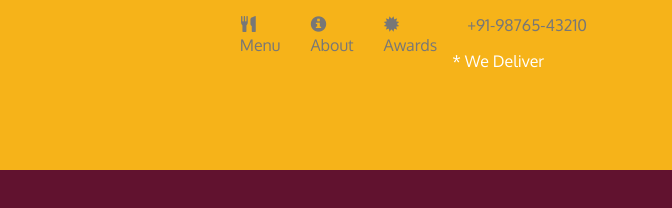
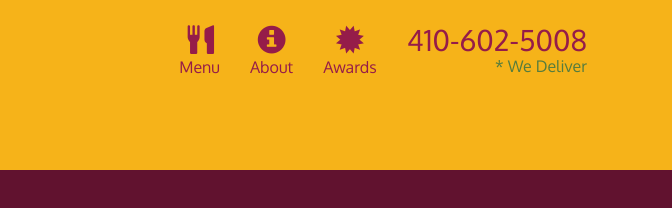
Before and after one commit to sushovit29/coursera_HTML_CSS_JS, a plain HTML site: page restaurant/index.html in a window 1280 px wide. Shown: the full height of the page, 608-1280 px from the left. Drawn offline with nearby package versions, Linux system fonts and the light colour scheme.

Commit message:
adding navigation bar to website

```diff
--- a/restaurant/css/styles.css
+++ b/restaurant/css/styles.css
@@ -34,18 +34,51 @@ body {
   margin-bottom: 0;
   line-height: .75;
 }
-
 .navbar-brand a:hover, .navbar-brand a:focus {
   text-decoration: none;
 }
-
-.navbar-brand p { /* kosher cert */
+.navbar-brand p { /* Kosher cert */
   color: #000;
   text-transform: uppercase;
   font-size: .7em;
   margin-top: 15px;
 }
-
-.navbar-brand p span{ /* Star-K */
+.navbar-brand p span { /* Star-K */
   vertical-align: middle;
 }
+
+#nav-list {
+  margin-top: 10px;
+}
+#nav-list a {
+  color: #951C49;
+  text-align: center;
+}
+#nav-list a:hover {
+  background: #E7E7E7;
+}
+#nav-list a span {
+  font-size: 1.8em;
+}
+
+#phone {
+  margin-top: 5px;
+}
+#phone a { /* Phone number */
+  text-align: right;
+  padding-bottom: 0;
+}
+#phone div { /* We Deliver */
+  color: #557c3e;
+  text-align: right;
+  padding-right: 15px;
+}
+
+.navbar-header button.navbar-toggle, .navbar-header .icon-bar {
+  border: 1px solid #61122f;
+}
+.navbar-header button.navbar-toggle {
+  clear: both;
+  margin-top: -30px;
+}
+/* END HEADER */
--- a/restaurant/index.html
+++ b/restaurant/index.html
@@ -3,9 +3,6 @@
   <head>
     <meta charset="utf-8">
     <meta http-equiv="X-UA-Compatible" content="IE=edge">
-	<meta name="keywords" content="restaurant, chinese">
-    <meta name="description" content="Menu page for XYZ restaurant">
-    <meta name="author" content="Sushovit Razdan">
     <meta name="viewport" content="width=device-width, initial-scale=1">
     <title>David Chu's China Bistro</title>
     <link rel="stylesheet" href="css/bootstrap.min.css">
@@ -53,21 +50,19 @@
                 <span class="glyphicon glyphicon-certificate"></span><br class="hidden-xs"> Awards</a>
             </li>
             <li id="phone" class="hidden-xs">
-                    <a href="tel:+91-98765-43210">
-                        <span>+91-98765-43210</span></a><div>* We Deliver</div>
+              <a href="tel:410-602-5008">
+                <span>410-602-5008</span></a><div>* We Deliver</div>
             </li>
-            </ul>
-        </div>
-      </div>
-    </nav>
-
+          </ul><!-- #nav-list -->
+        </div><!-- .collapse .navbar-collapse -->
+      </div><!-- .container -->
+    </nav><!-- #header-nav -->
   </header>
 
 
   <!-- jQuery (Bootstrap JS plugins depend on it) -->
-  <script src="js/jquery-2.1.4.min.js"></script>
+  <script src="js/jquery-3.6.0.min.js"></script>
   <script src="js/bootstrap.min.js"></script>
   <script src="js/script.js"></script>
 </body>
-
 </html>
```
Lines whose indentation alone changed are shown as unchanged.
